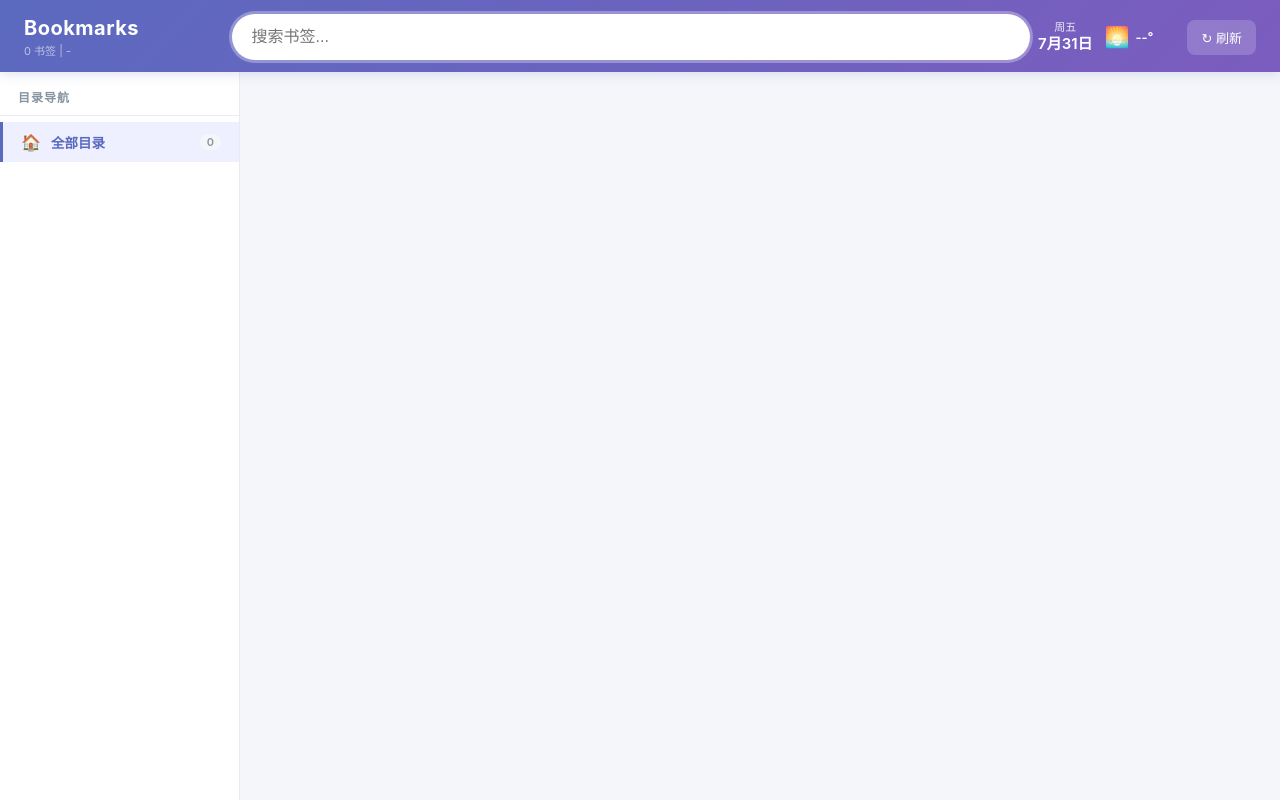
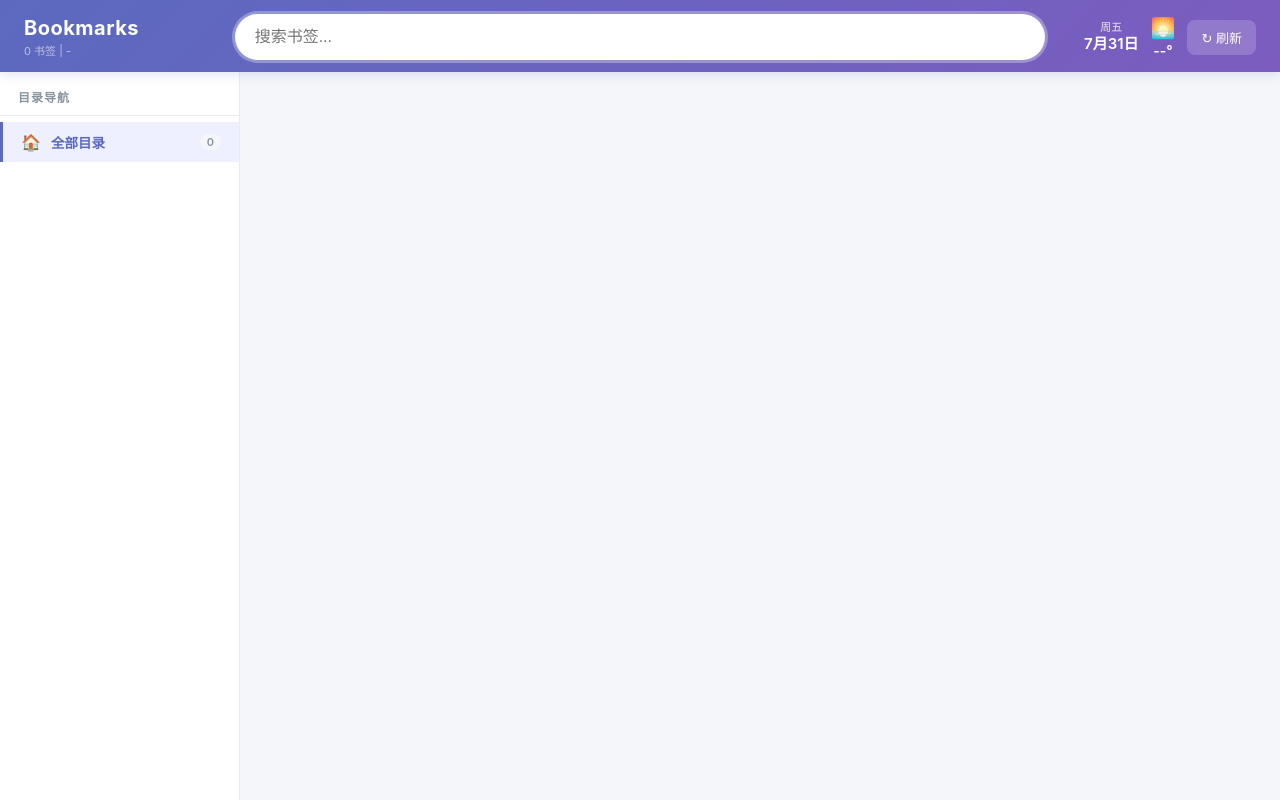
Before and after one commit to siruoren/Bookmarks, a Flask app: page / in a window 1280 px wide. Run offline with Flask 3, Linux system fonts and the light colour scheme; data that the repository does not hold is empty.

Commit message:
style: 调整天气模块的布局和样式
重构天气组件的排版结构，修改对齐方式、间距和文字样式，优化城市输入框的定位样式

```diff
--- a/templates/index.html
+++ b/templates/index.html
@@ -44,12 +44,10 @@ body { font-family: -apple-system, BlinkMacSystemFont, "Segoe UI", Roboto, "Noto
 .calendar .date { font-size: 15px; font-weight: 600; white-space: nowrap; }
 
 /* 天气 */
-.weather { display: flex; align-items: center; gap: 6px; color: #fff; font-size: 13px; }
-.weather-icon { font-size: 20px; }
-.weather-temp { font-weight: 600; min-width: 40px; }
-.weather-city { font-size: 12px; opacity: 0.85; cursor: pointer; transition: opacity .2s; }
-.weather-city:hover { opacity: 1; text-decoration: underline; }
-.weather-city-input { display: none; width: 80px; padding: 4px 8px; border: none; border-radius: 4px; font-size: 12px; outline: none; }
+.weather { display: flex; flex-direction: column; align-items: center; gap: 2px; color: #fff; font-size: 13px; }
+.weather-icon { font-size: 20px; cursor: pointer; }
+.weather-temp { font-weight: 600; font-size: 14px; }
+.weather-city-input { display: none; position: absolute; top: 100%; left: 50%; transform: translateX(-50%); width: 100px; padding: 4px 8px; border: none; border-radius: 4px; font-size: 12px; outline: none; z-index: 300; margin-top: 4px; }
 .weather-city-input.show { display: block; }
 
 /* === 主体 === */
```
